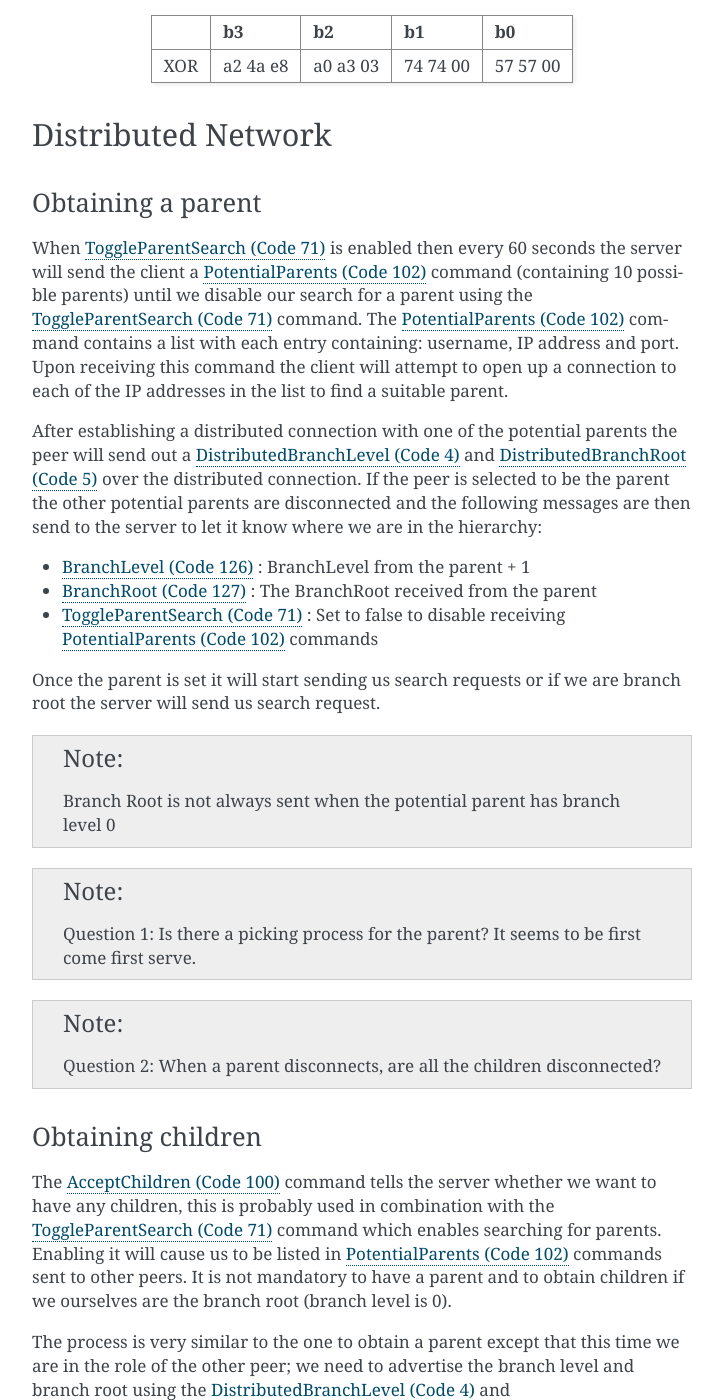
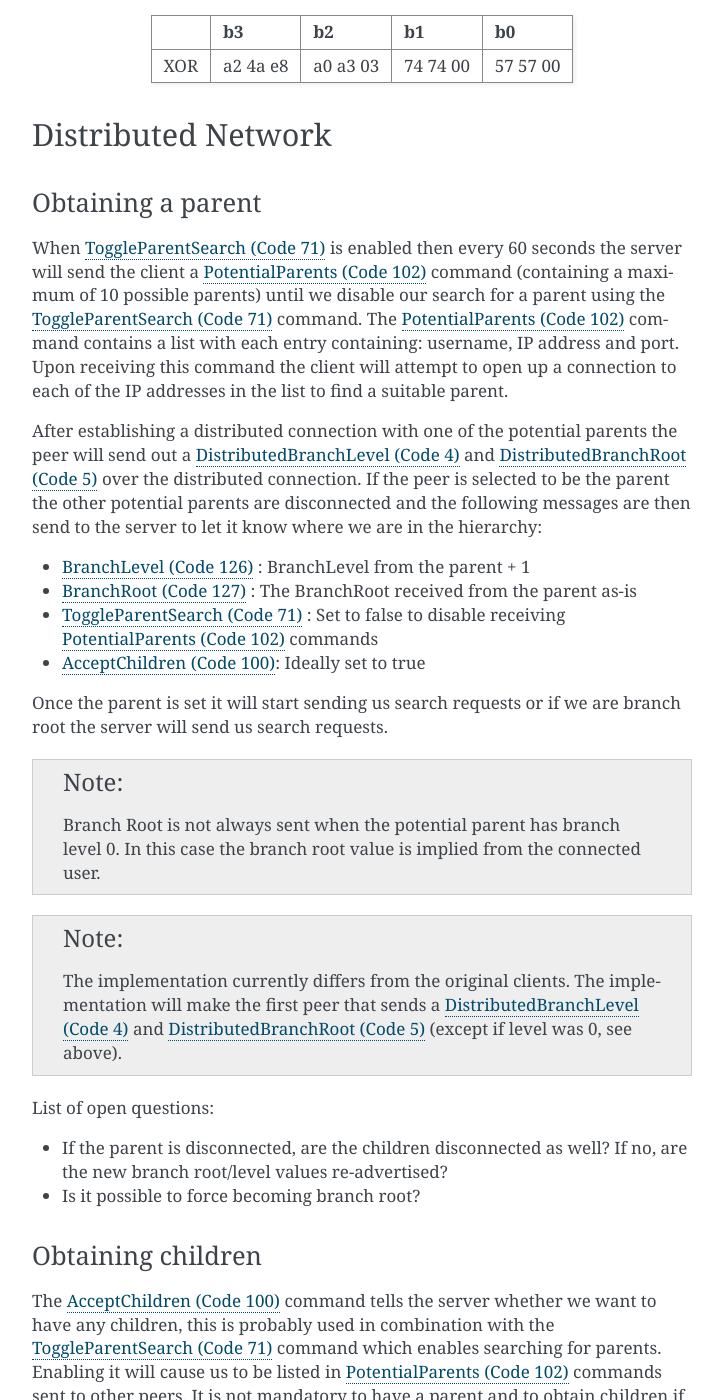
Before and after one commit to JurgenR/aioslsk, a Sphinx documentation site: the page built from docs/source/SOULSEEK.rst, in a window 1280 px wide and 1400 px high, scrolled down 4682 px. Shown: the whole window, without its empty margins (388-1111 px from the left). Built offline with Sphinx 7.4.7, drawn with Linux system fonts in a browser that asks for light colours.

Commit message:
feat: revise distributed connection (#93)

```diff
--- a/docs/source/SOULSEEK.rst
+++ b/docs/source/SOULSEEK.rst
@@ -217,25 +217,28 @@ Distributed Network
 Obtaining a parent
 ------------------
 
-When :ref:`ToggleParentSearch` is enabled then every 60 seconds the server will send the client a :ref:`PotentialParents` command (containing 10 possible parents) until we disable our search for a parent using the :ref:`ToggleParentSearch` command. The :ref:`PotentialParents` command contains a list with each entry containing: username, IP address and port. Upon receiving this command the client will attempt to open up a connection to each of the IP addresses in the list to find a suitable parent.
+When :ref:`ToggleParentSearch` is enabled then every 60 seconds the server will send the client a :ref:`PotentialParents` command (containing a maximum of 10 possible parents) until we disable our search for a parent using the :ref:`ToggleParentSearch` command. The :ref:`PotentialParents` command contains a list with each entry containing: username, IP address and port. Upon receiving this command the client will attempt to open up a connection to each of the IP addresses in the list to find a suitable parent.
 
 After establishing a distributed connection with one of the potential parents the peer will send out a :ref:`DistributedBranchLevel` and :ref:`DistributedBranchRoot` over the distributed connection. If the peer is selected to be the parent the other potential parents are disconnected and the following messages are then send to the server to let it know where we are in the hierarchy:
 
 * :ref:`BranchLevel` : BranchLevel from the parent + 1
-* :ref:`BranchRoot` : The BranchRoot received from the parent
+* :ref:`BranchRoot` : The BranchRoot received from the parent as-is
 * :ref:`ToggleParentSearch` : Set to false to disable receiving :ref:`PotentialParents` commands
+* :ref:`AcceptChildren`: Ideally set to true
 
-Once the parent is set it will start sending us search requests or if we are branch root the server will send us search request.
+Once the parent is set it will start sending us search requests or if we are branch root the server will send us search requests.
+
+.. note::
+   Branch Root is not always sent when the potential parent has branch level 0. In this case the branch root value is implied from the connected user.
+
+.. note::
+   The implementation currently differs from the original clients. The implementation will make the first peer that sends a :ref:`DistributedBranchLevel` and :ref:`DistributedBranchRoot` (except if level was 0, see above).
 
 
-.. note::
-   Branch Root is not always sent when the potential parent has branch level 0
+List of open questions:
 
-.. note::
-   Question 1: Is there a picking process for the parent? It seems to be first come first serve.
-
-.. note::
-   Question 2: When a parent disconnects, are all the children disconnected?
+* If the parent is disconnected, are the children disconnected as well? If no, are the new branch root/level values re-advertised?
+* Is it possible to force becoming branch root?
 
 
 Obtaining children
```
Also changed, not shown: docs/source/DESIGN.rst (added, +122 -0 lines), 9 other files.
